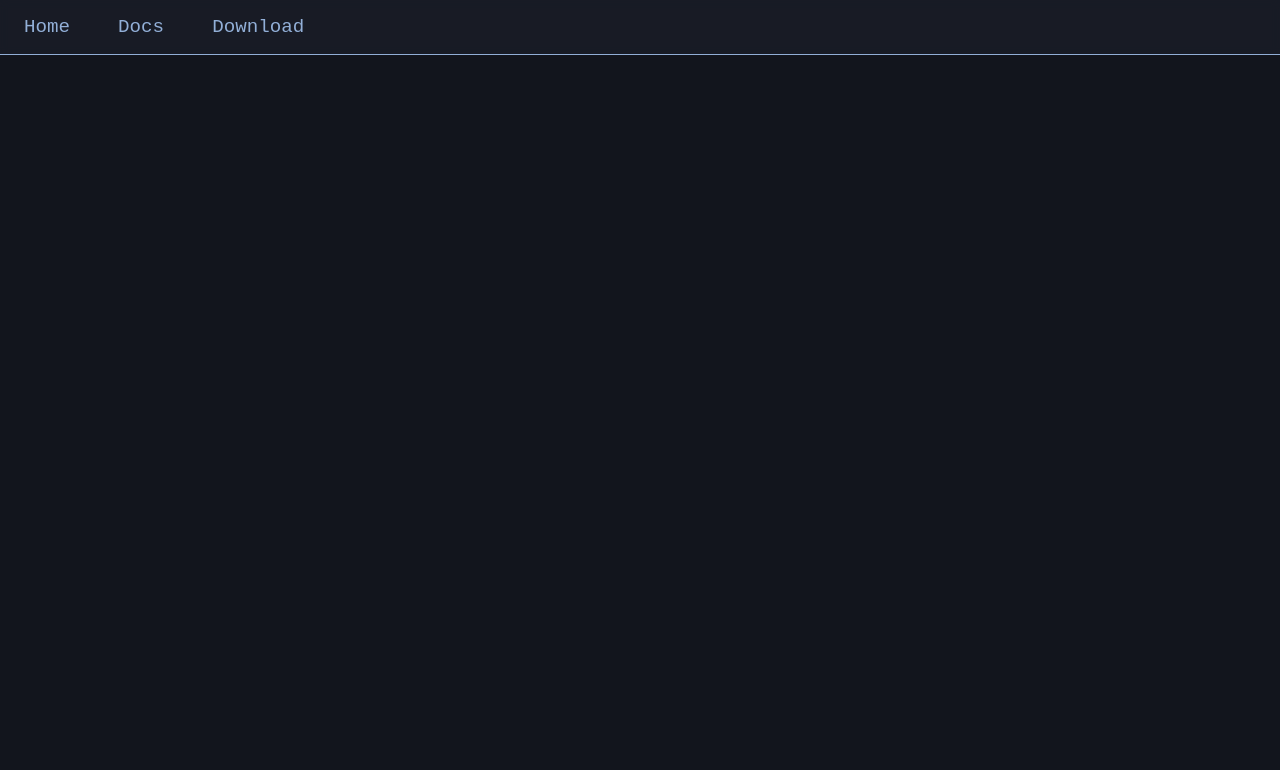
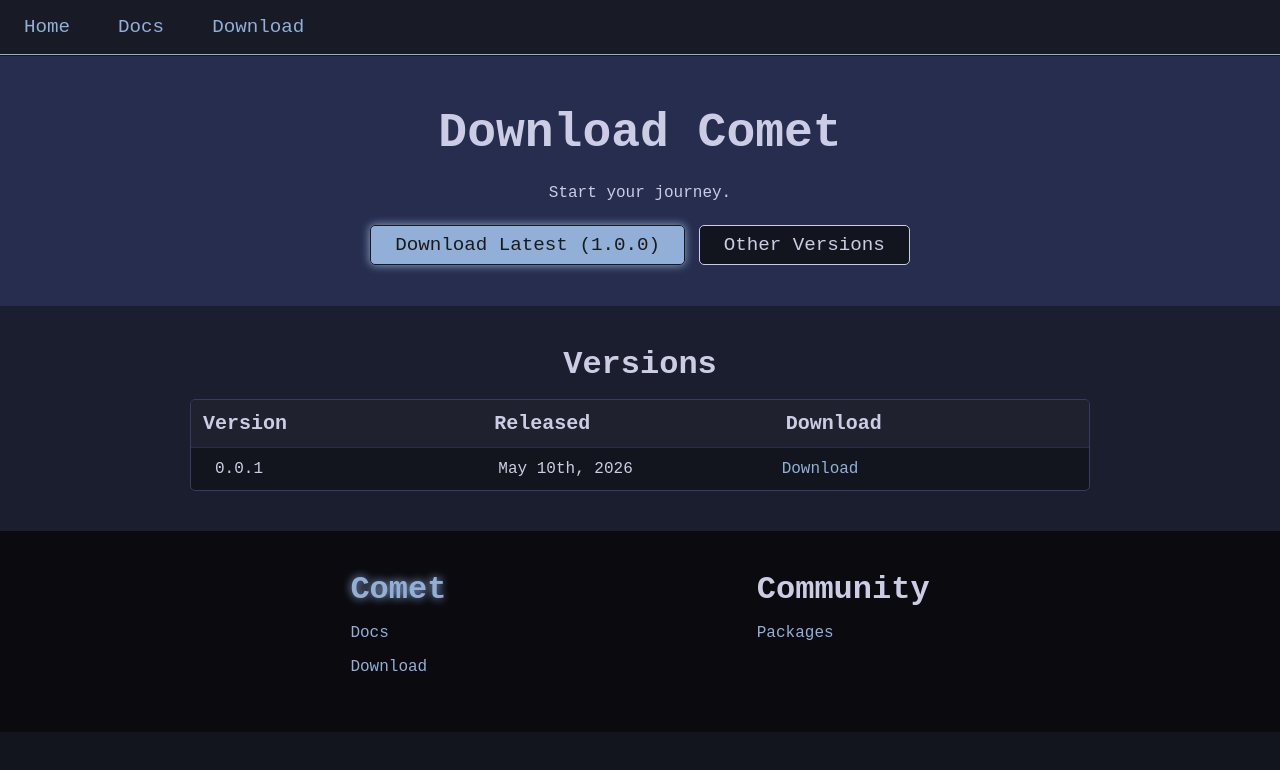
Before and after one commit to SpookyDervish/Comet, a plain HTML site: page chookspace/downloads.html in a window 1280 px wide. Drawn offline with Linux system fonts and the light colour scheme; no server answers.

Commit message:
tryna get releases data

```diff
--- /dev/null
+++ b/chookspace/css/downloads-style.css
@@ -0,0 +1,52 @@
+#versions {
+    background: var(--fourth-bg);
+    display: flex;
+    align-items: center;
+    flex-direction: column;
+    padding: 40px;
+
+    h1 {
+        margin-bottom: 0.5em;
+    }
+
+    #table {
+        border: 1px solid var(--border);
+        background: var(--bg);
+        border-radius: 5px;
+        width: 75%;
+        overflow: hidden;
+
+        #table-header {
+            display: flex;
+            justify-content: space-between;
+            text-align: left;
+            background: var(--secondary-bg);
+            padding: 12px;
+            border-bottom: 1px solid var(--teritary-bg);
+
+            p {
+                flex: 1;
+                font-weight: bold;
+                font-size: 1.25em;
+            }
+        }
+
+        #table-body {
+            .row {
+                padding: 12px 1.5em;
+                display: flex;
+                align-items: center;
+                p {
+                    flex: 1;
+                }
+
+                &:nth-child(even) {
+                    background: var(--fourth-bg);
+                }
+            }
+
+
+        }
+
+    }
+}
--- a/chookspace/style.css
+++ b/chookspace/css/style.css
@@ -57,7 +57,7 @@ span.glow {
 }
 
 #main {
-
+    padding-top: 3.5em;
 
     #outer {
         display: flex;
--- a/chookspace/downloads.html
+++ b/chookspace/downloads.html
@@ -1,12 +1,35 @@
 <!DOCTYPE html>
 <html lang="en">
+
 <head>
     <meta charset="UTF-8">
     <meta name="viewport" content="width=device-width, initial-scale=1.0">
     <title>Comet - Downloads</title>
-    <link rel="stylesheet" href="style.css">
+    <link rel="stylesheet" href="css/style.css">
+    <link rel="stylesheet" href="css/downloads-style.css">
 </head>
+
 <body>
+    <script>
+        async function getReleases() {
+            try {
+                const response = await fetch("https://chookspace.com/api/repos/comet/comet/releases");
+
+                if (!response.ok) {
+                    throw new Error("Could not get releases");
+                }
+
+                const data = await response.json();
+                console.log(data)
+                return data
+            } catch (error) {
+                console.error("Error fetching releases:", error)
+            }
+        }
+
+        const releases = getReleases();
+    </script>
+
     <nav>
         <ul>
             <li><a href="index.html">Home</a></li>
@@ -15,8 +38,49 @@
         </ul>
     </nav>
 
-    <main>
+    <main id="main">
+        <div id="outer">
+            <div id="inner">
+                <h1>Download Comet</h1>
+                <p>Start your journey.</p>
+                <div class="horizontal">
+                    <a href="downloads/latest.tar" class="btn btn-primary">Download Latest (1.0.0)</a>
+                    <a href="#versions" class="btn">Other Versions</a>
+                </div>
+            </div>
+        </div>
 
+        <div id="versions">
+            <h1>Versions</h1>
+
+            <div id="table">
+                <div id="table-header">
+                    <p>Version</p>
+                    <p>Released</p>
+                    <p>Download</p>
+                </div>
+                <div id="table-body">
+                    <div class="row">
+                        <p>0.0.1</p>
+                        <p>May 10th, 2026</p>
+                        <p><a href="downloads/0.0.1.tar">Download</a></p>
+                    </div>
+                </div>
+            </div>
+        </div>
     </main>
+
+    <div id="bottom">
+        <ul class="column">
+            <h1><span class="glow">Comet</span></h1>
+            <li><a href="docs.html">Docs</a></li>
+            <li><a href="downloads.html">Download</a></li>
+        </ul>
+        <ul class="column">
+            <h1>Community</h1>
+            <li><a href="packages.html">Packages</a></li>
+        </ul>
+    </div>
 </body>
+
 </html>
```
Also changed, not shown: chookspace/docs.html (+1 -1 lines), chookspace/index.html (+3 -3 lines).
